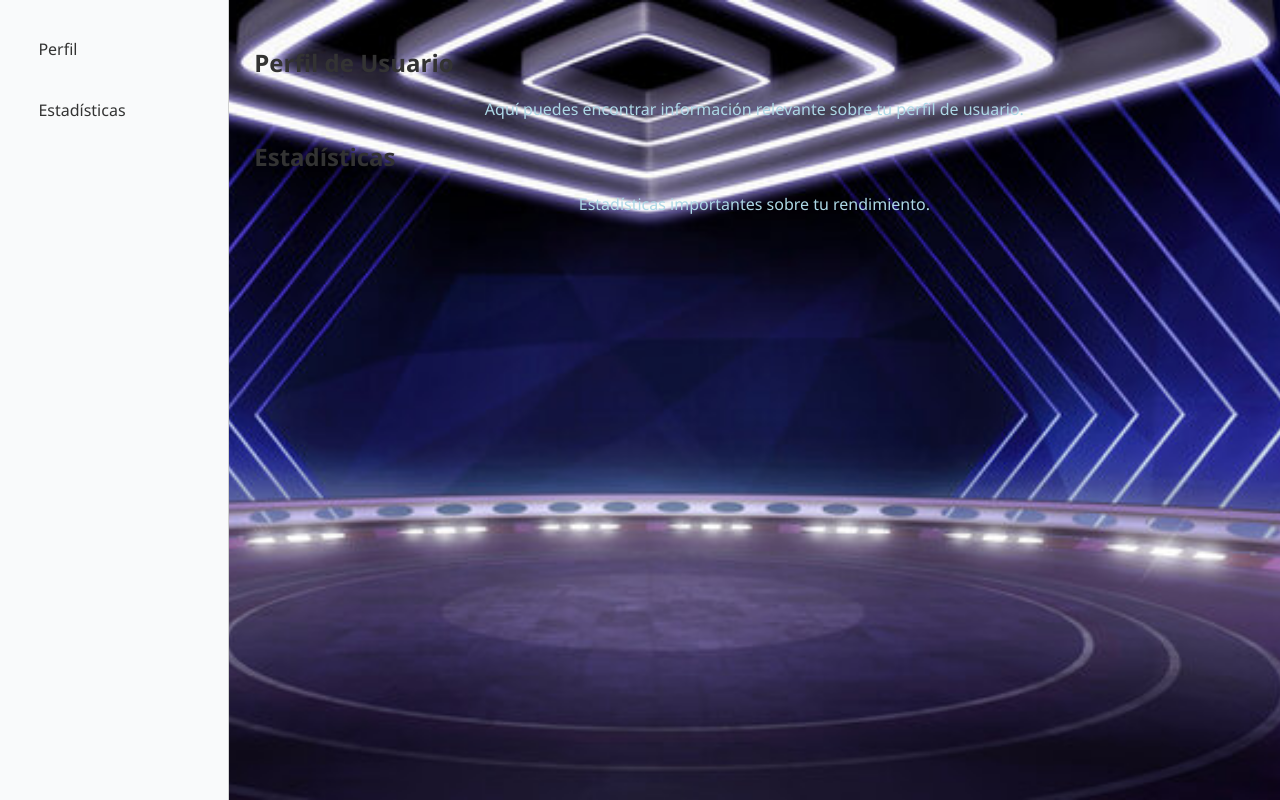
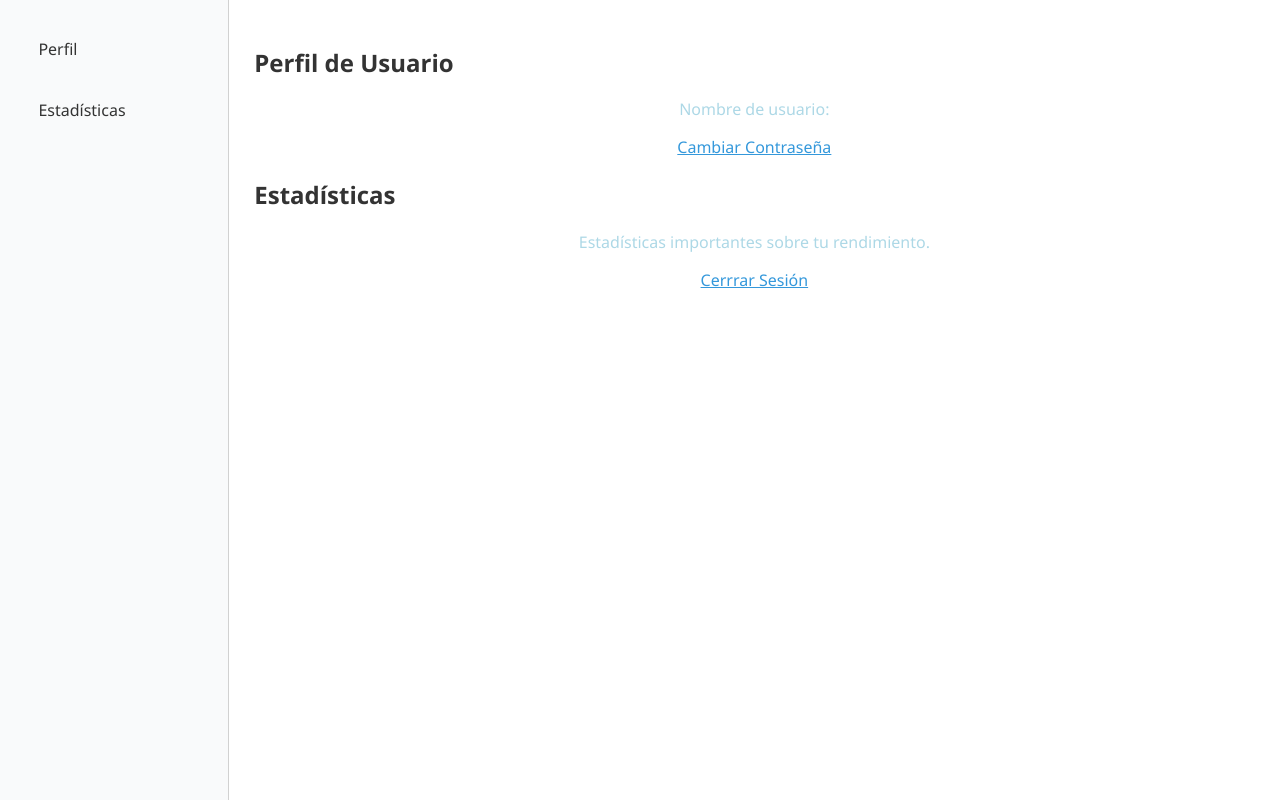
Before and after one commit to alexpareja/ReAIccionEnCadena, a Django app: page /perfil_usuario/ in a window 1280 px wide. Run offline with Django 4.2, Linux system fonts and the light colour scheme.

Commit message:
Añadir Cambiar Contraseña

```diff
--- a/TFG_ReCAI/ReCAI_APP/forms.py
+++ b/TFG_ReCAI/ReCAI_APP/forms.py
@@ -1,5 +1,5 @@
 from django import forms
-from django.contrib.auth.forms import UserCreationForm
+from django.contrib.auth.forms import UserCreationForm, PasswordChangeForm
 from django.contrib.auth.models import User
 
 class RegistroFormulario(UserCreationForm):
@@ -8,3 +8,7 @@ class RegistroFormulario(UserCreationForm):
     class Meta:
         model = User
         fields = ['username', 'email', 'password1', 'password2']
+
+class CambiarContraseñaFormulario(PasswordChangeForm):
+    class Meta:
+        model = User
--- a/TFG_ReCAI/ReCAI_APP/static/css/styles.css
+++ b/TFG_ReCAI/ReCAI_APP/static/css/styles.css
@@ -4,7 +4,7 @@ body {
     font-family: 'Segoe UI', sans-serif;
     margin: 0;
     padding: 0;
-    background-image: url('../img/fondoREC.jpg');
+    /*background-image: url('../img/fondoREC.jpg'); */
     background-size: cover;
     background-position: center;
     color: #5a5a5a;
@@ -26,6 +26,21 @@ a {
 }
 
 /* usuario.html*/
+body {
+    font-family: 'Segoe UI', sans-serif;
+    margin: 0;
+    padding: 0;
+    background-size: cover;
+    background-position: center;
+    color: #5a5a5a;
+    height: 100vh;
+    overflow: hidden;
+    display: flex;
+    justify-content: center;
+    align-items: center;
+    flex-direction: column;
+}
+
 .container {
     display: flex;
     flex-direction: row;
--- a/TFG_ReCAI/ReCAI_APP/templates/perfil_usuario.html
+++ b/TFG_ReCAI/ReCAI_APP/templates/perfil_usuario.html
@@ -16,8 +16,8 @@
       <section id="profile" class="profile">
        <!-- Contenido del perfil -->
        <h2>Perfil de Usuario</h2>
-       <p>Aquí puedes encontrar información relevante sobre tu perfil de usuario.</p>
-       <!-- Puedes acceder a la información de la base de datos y mostrarla aquí -->
+       <p> Nombre de usuario: {{user.get_username}} </p>
+       <p><a href="{% url 'cambiar_contraseña' %}">Cambiar Contraseña</a></p>
       </section>
 
       <section id="stats" class="stats">
@@ -26,6 +26,8 @@
         <p>Estadísticas importantes sobre tu rendimiento.</p>
         <!-- Puedes acceder a la información de la base de datos y mostrarla aquí -->
       </section>
+
+      <p><a href="{% url 'logout'%}?next={{request.path}}">Cerrrar Sesión</a></p>
     </div>
   </div>
 {% endblock %}
--- a/TFG_ReCAI/ReCAI_APP/urls.py
+++ b/TFG_ReCAI/ReCAI_APP/urls.py
@@ -6,5 +6,6 @@ urlpatterns = [
     path('registro/', views.registro, name='registro'),
     path('game/', views.game, name='game'),
     path('perfil_usuario/', views.perfil_usuario, name='usuario'),
+    path('cambiar_contraseña/', views.cambiar_contraseña, name='cambiar_contraseña'),
     # Agrega más URLs según sea necesario
 ]
--- a/TFG_ReCAI/ReCAI_APP/views.py
+++ b/TFG_ReCAI/ReCAI_APP/views.py
@@ -1,8 +1,10 @@
 from django.shortcuts import render, redirect
-from .forms import RegistroFormulario
+from .forms import RegistroFormulario, CambiarContraseñaFormulario
 from django.http import JsonResponse
 from django.views.decorators.csrf import csrf_exempt
+from django.contrib.auth.decorators import login_required
 import openai
+from django.contrib.auth import update_session_auth_hash
 #from ReCAI_APP import settings
 
 
@@ -25,6 +27,22 @@ def game(request):
 def perfil_usuario(request):
     return render(request, 'perfil_usuario.html')
 
+@login_required
+def cambiar_contraseña(request):
+    if request.method == 'POST':
+        form = CambiarContraseñaFormulario(request.user, request.POST)
+        if form.is_valid():
+            user = form.save()
+            update_session_auth_hash(request, user)
+            return redirect('cambio_contraseña_exitoso')
+    else:
+        form = CambiarContraseñaFormulario(request.user)
+    return render(request, 'cambiar_contraseña.html', {'form': form})
+
+@login_required
+def cambio_contraseña_exitoso(request):
+    return render(request, 'perfil_usuario.html')
+
 #@csrf_exempt
 #def chatgpt_api(request):
     if request.method == 'POST':
```
Also changed, not shown: TFG_ReCAI/ReCAI_APP/templates/cambiar_contraseña.html (added, +10 -0 lines), TFG_ReCAI/db.sqlite3.
